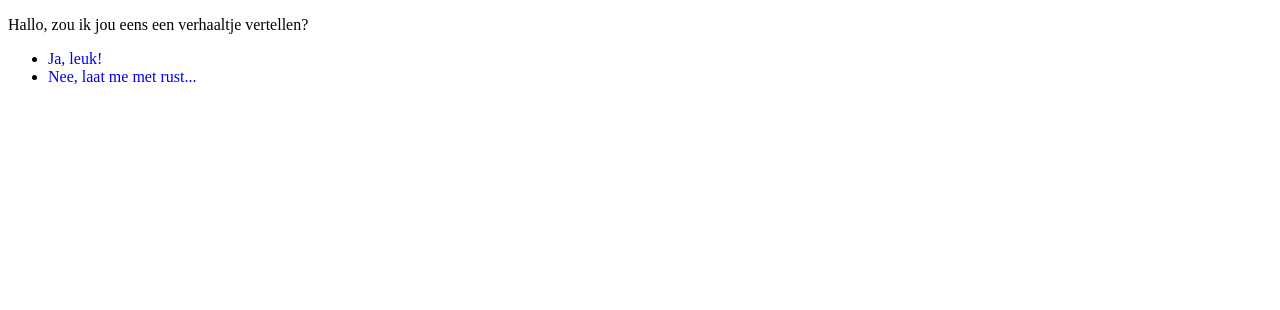
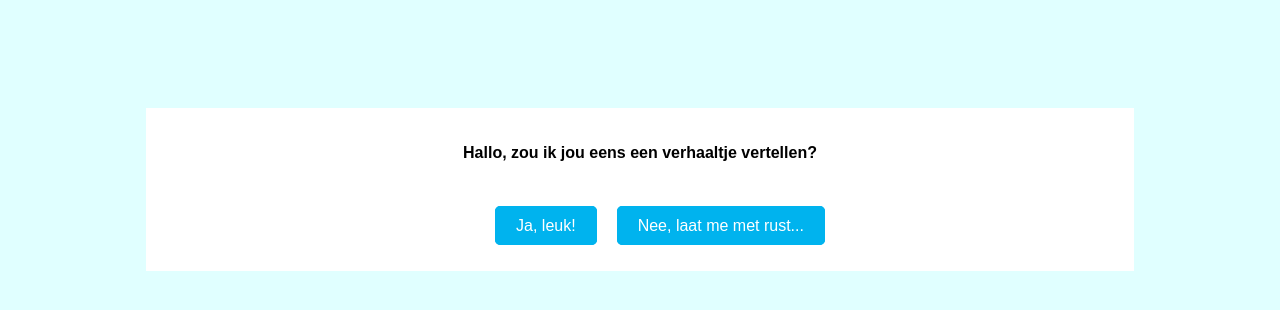
Before and after one commit to m44rt3np44uw/IPMEDT2, a PHP site: page / in a window 1280 px wide. Shown: the top 310 px of the page. Run offline with PHP 8.4, Linux system fonts and the light colour scheme; some libraries are stand-ins or nearby versions.

Commit message:
Opdracht 3 gestyled

```diff
--- a/eindopdracht/assets/js/main.js
+++ /dev/null
@@ -1,3 +0,0 @@
-/**
- * Created by maartenpaauw on 12-10-16.
- */
--- a/opdracht-3/assets/css/style.css
+++ b/opdracht-3/assets/css/style.css
@@ -1,3 +1,50 @@
-a {
+html {
+    background-color: lightcyan;
+    font-family: Sans-Serif;
+    padding-top: 100px;
+}
+
+#antwoord a {
     text-decoration: none;
+    background-color: #00b3ee;
+    padding: 10px 20px;
+    border-radius: 5px;
+    color: white;
+    overflow: hidden;
+    border: solid thin #00b3ee;
 }
+
+#antwoord a:hover {
+    background-color: #1a9ee1;
+    border: solid thin #2aabd2;
+}
+
+#antwoord li {
+    list-style:  none;
+    display: inline-block;
+}
+
+#antwoord li:first-of-type {
+    margin-right: 20px;
+}
+
+#antwoord li:not(:first-of-type) {
+    margin-top: 30px;
+}
+
+.wrapper {
+    background-color: white;
+    max-width: 75%;
+    margin: 0 auto;
+    padding: 20px;
+    text-align: center;
+}
+
+img {
+    width: 100%;
+}
+
+p#verhaal {
+    font-weight: bold;
+    margin-bottom: 25px;
+}
--- a/opdracht-3/index.html
+++ b/opdracht-3/index.html
@@ -8,10 +8,11 @@
     </head>
 
     <body>
-
-        <p id="verhaal"></p>
-        <img src="assets/img/the-end.jpg" alt="The end" />
-        <ul id="antwoord"></ul>
+        <div class="wrapper">
+            <p id="verhaal"></p>
+            <img src="assets/img/the-end.jpg" alt="The end" />
+            <ul id="antwoord"></ul>
+        </div>
 
         <script type="text/javascript" src="bower_components/jquery/dist/jquery.min.js"></script>
         <script type="text/javascript" src="assets/js/main.js"></script>
```
